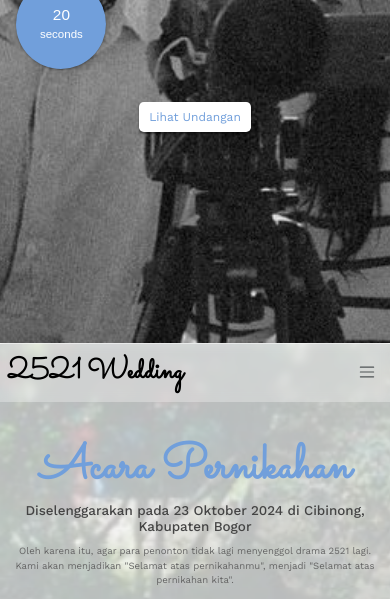
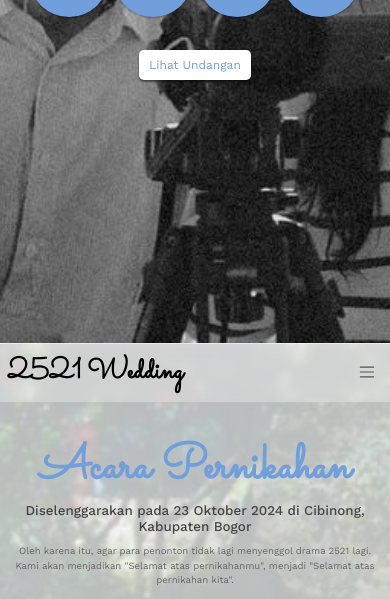
Before and after one commit to Meccaw/Meccaw.github.io, a plain HTML site: page index.html in a window 390 px wide. Shown: the part 501-1100 px from the top of the page. Drawn offline with nearby package versions, Linux system fonts and the light colour scheme; some packages are replaced by stand-ins of ours; a script that the page names is missing.

Commit message:
mcountdown

```diff
--- a/countdown/simplyCountdown.theme.default.css
+++ b/countdown/simplyCountdown.theme.default.css
@@ -7,11 +7,11 @@
 .simply-countdown > .simply-section {
   width: 50px;
   height: 50px;
-  padding: 60px;
+  padding: 50px;
   display: flex;
   align-items: center;
   justify-content: center;
-  float: left;
+  float: inline-end;
   margin: 15px;
   background: var(--blue);
   box-shadow: 0 1px 3px rgba(0, 0, 0, 0.12), 0 1px 2px rgba(0, 0, 0, 0.24);
--- a/style.css
+++ b/style.css
@@ -7,7 +7,7 @@
 body {
   font-size: 1.2rem;
   font-family: "Work Sans", sans-serif;
-  min-height: 4000px;
+  min-height: 3400px;
 }
 
 .hero::before {
@@ -379,7 +379,7 @@ footer li {
     font-size: 60%;
   }
   .simply-countdown > .simply-section {
-    padding: 45px;
+    padding: 40px;
     margin: 2px;
   }
 
```
